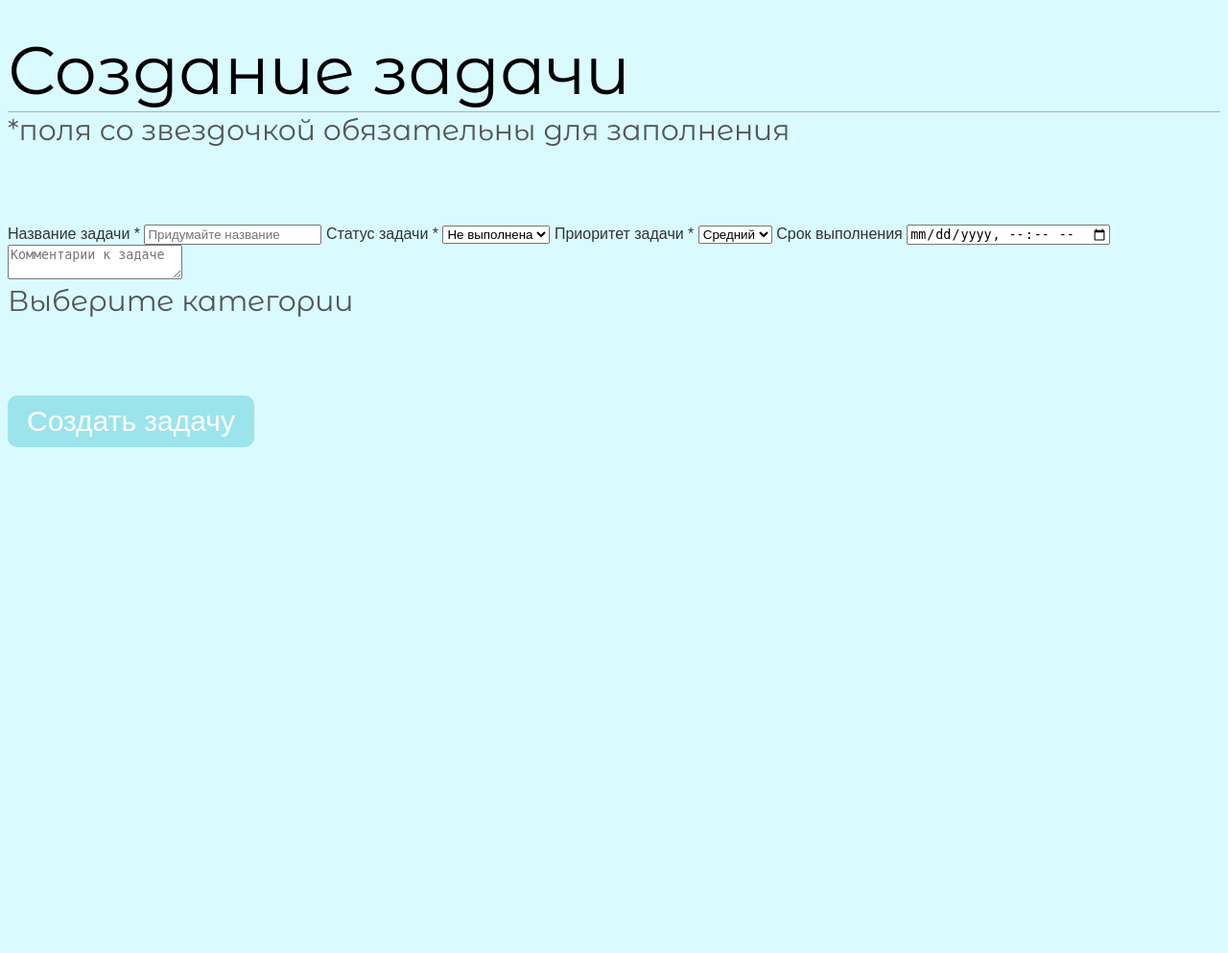
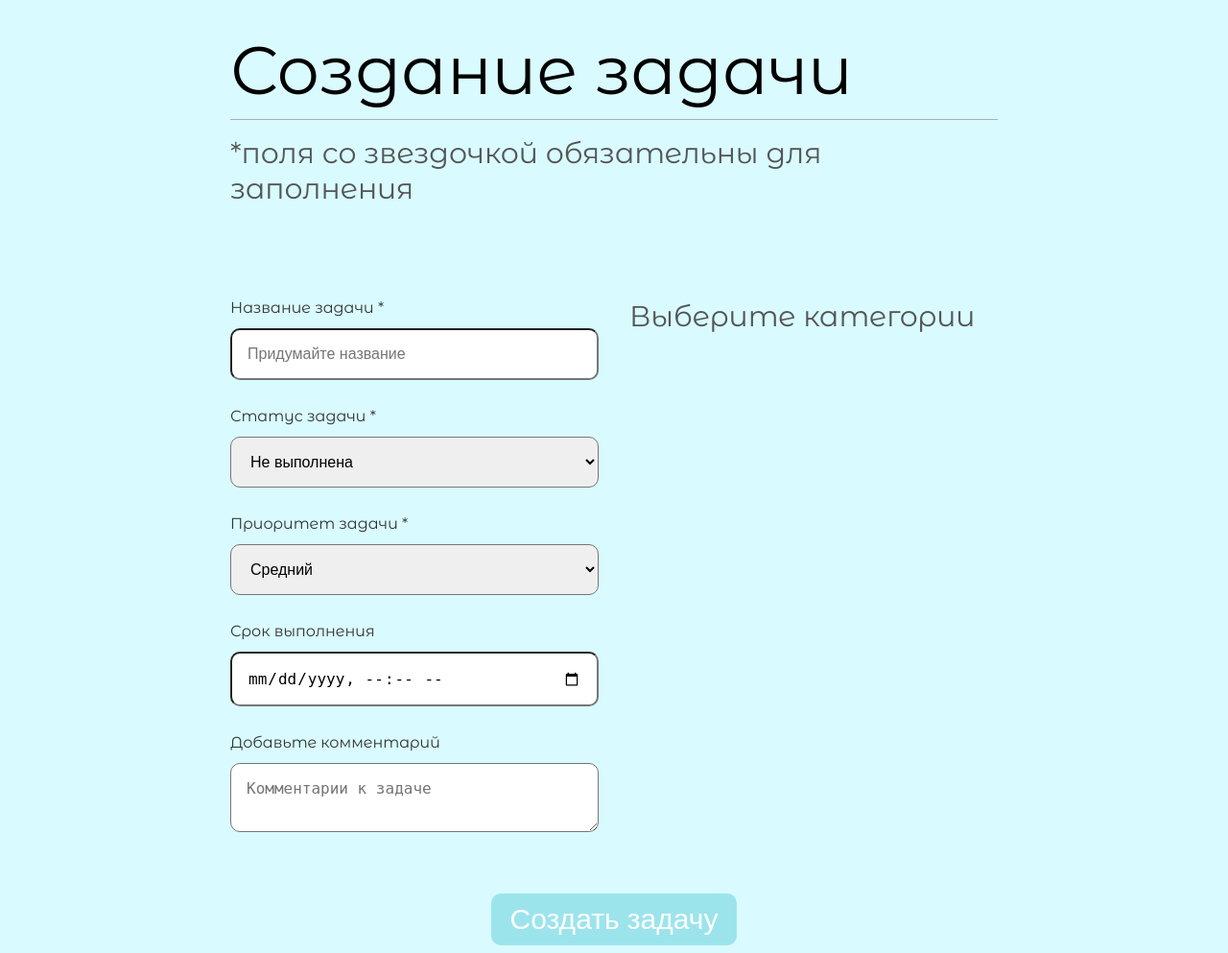
Before and after one commit to MaryKhm656/task-manager, a FastAPI app: template templates/create-task.html in a window 1280 px wide. Shown: the part 82-1075 px from the top of the page at 96% size. Before the commit the page ends 548 px from the top, so only its background shows below. Run offline with FastAPI, Linux system fonts and the light colour scheme; the template is opened without the code that fills it, so the values that code supplies are empty; parts of the project's set-up code (start-up, migrations or seed data) failed here and were passed over.

Commit message:
Edit styles for create-task.html

```diff
--- a/static/style.css
+++ b/static/style.css
@@ -164,16 +164,71 @@ a {
 }
 
 .create-task-container {
+    font-family: "Montserrat Alternates", sans-serif;
     display: flex;
     flex-direction: column;
+    gap: 1rem;
+    max-width: 800px;
+    margin: 0 auto;
 }
 
-.create-task-container>label {
-    font-family: "Montserrat Alternates", sans-serif;
-    flex-direction: column;
+.create-task-container h1 {
+    border-bottom: 1px solid #aeaeae;
+    padding-bottom: 0.5rem;
 }
 
-.create-task-container>h1 {
-    font-family: "Montserrat Alternates", sans-serif;
-    border-bottom: 1px solid #aeaeae;
+
+
+.form-sections {
+    display: flex;
+    justify-content: space-between;
+    gap: 2rem;
 }
+
+.left-section, .right-section {
+    flex: 1;
+    display: flex;
+    flex-direction: column;
+    gap: 0.75rem;
+}
+
+.left-section input,
+.left-section select,
+.left-section textarea {
+    margin-bottom: 1rem;
+    border-radius: 10px;
+    padding: 1rem;
+    font-size: 1rem;
+}
+
+.right-section {
+    display: flex;
+    flex-direction: column;
+    flex: 1;
+}
+
+.right-section .categories {
+    display: grid;
+    grid-template-columns: 1fr 1fr;
+    gap: 0.3rem 1rem;
+}
+
+.right-section p {
+    margin-bottom: 0.3rem;
+}
+
+.right-section label {
+    display: flex;
+    align-items: center;
+    gap: 0.5rem;
+}
+
+.form-submit {
+    display: flex;
+    justify-content: center;
+    margin-top: 1rem;
+}
+
+.form-submit button {
+    margin-top: 2rem;
+}
--- a/templates/create-task.html
+++ b/templates/create-task.html
@@ -9,7 +9,10 @@
   <p style="color: red">{{ error }}</p>
   {% endif %}
   <p>*поля со звездочкой обязательны для заполнения</p>
+
   <form method="post" action="/create-task">
+    <div class="form-sections">
+      <div class="left-section">
         <label for="title">Название задачи *</label>
         <input type="text" name="title" placeholder="Придумайте название" required>
 
@@ -28,12 +31,15 @@
         </select>
 
         <label for="deadline">Срок выполнения</label>
-    <input type="datetime-local" name="deadline" id="deadline" placeholder="Введите дату в формате YYYY-MM-DD HH:mm">
+        <input type="datetime-local" name="deadline" id="deadline">
 
-    <textarea name="description" placeholder="Комментарии к задаче"></textarea>
+        <label for="description">Добавьте комментарий</label>
+        <textarea name="description" id="description" placeholder="Комментарии к задаче"></textarea>
+      </div>
 
+      <div class="right-section">
+        <p>Выберите категории</p>
         <div class="categories">
-      <p>Выберите категории</p>
           {% for category in categories %}
           <label>
             <input type="checkbox" name="categories" value="{{ category.id }}">
@@ -41,8 +47,12 @@
           </label>
           {% endfor %}
         </div>
+      </div>
+    </div>
 
+    <div class="form-submit">
       <button type="submit">Создать задачу</button>
+    </div>
   </form>
 </div>
 {% endblock %}
```
Also changed, not shown: app/api/template_routes.py (line endings or trailing spaces). Lines whose indentation alone changed are shown as unchanged.
